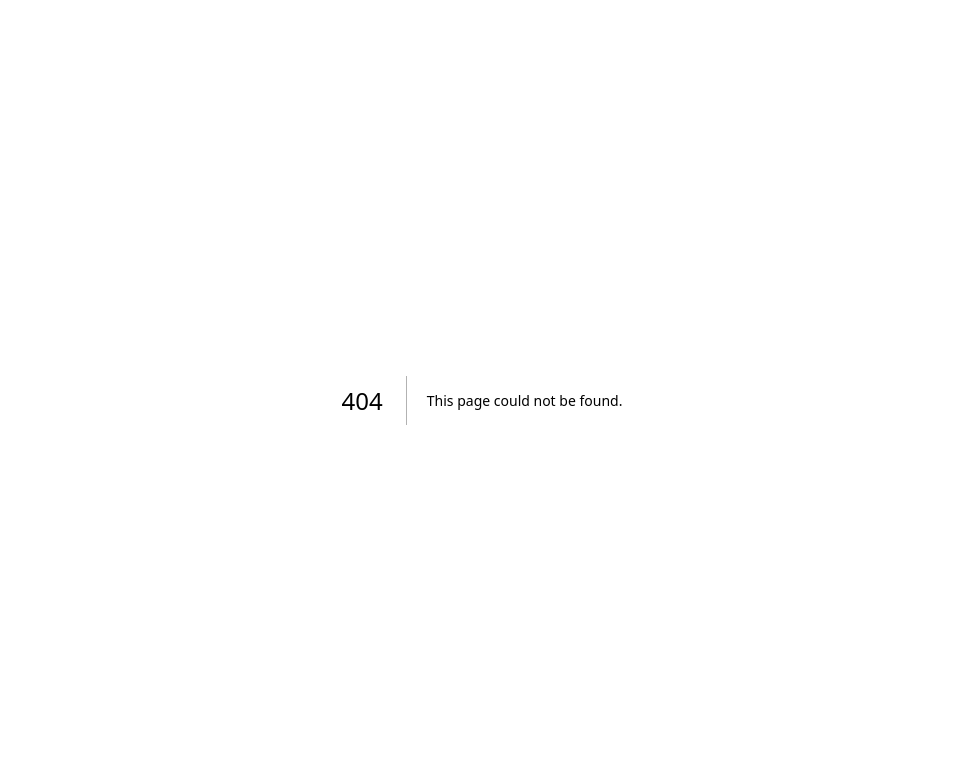
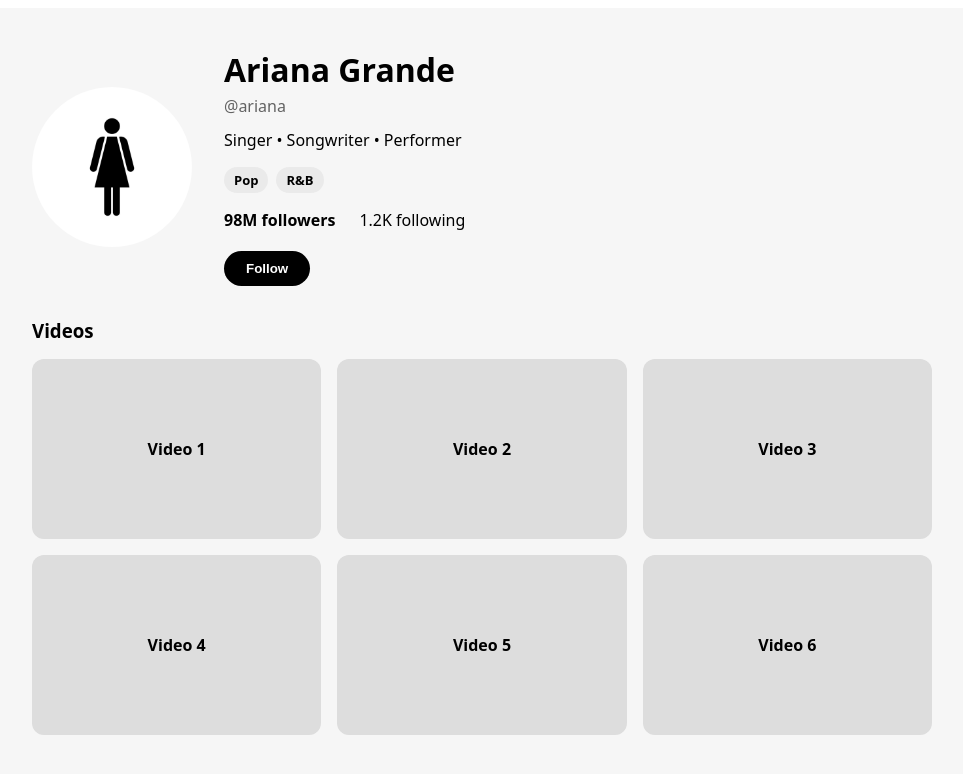
Before and after one commit to mejiasergio2002-max/BandMate, a Next.js app: page /profile in a window 1280 px wide. Before the commit this address had no page. Shown: the top 774 px of the page, without its empty margins (158-1121 px from the left). Built offline with nearby package versions, Linux system fonts and the light colour scheme.

Commit message:
Add initial profile page

```diff
--- /dev/null
+++ b/app/profile/page.tsx
@@ -0,0 +1,138 @@
+'use client'
+
+import { useState } from 'react'
+
+export default function ProfilePage() {
+  const [isFollowing, setIsFollowing] = useState(false)
+
+  const profile = {
+    name: 'Ariana Grande',
+    username: '@ariana',
+    avatar: '/feed/ariana.jpg',
+    bio: 'Singer • Songwriter • Performer',
+    genres: ['Pop', 'R&B'],
+    followers: '98M',
+    following: '1.2K',
+  }
+
+  return (
+    <div
+      style={{
+        minHeight: '100vh',
+        background: '#f6f6f6',
+        fontFamily: 'system-ui, -apple-system',
+      }}
+    >
+      <div
+        style={{
+          maxWidth: 900,
+          margin: '0 auto',
+          padding: '40px 24px',
+        }}
+      >
+        {/* HEADER */}
+        <div
+          style={{
+            display: 'flex',
+            gap: 32,
+            alignItems: 'center',
+            marginBottom: 32,
+          }}
+        >
+          {/* AVATAR */}
+          <img
+            src={profile.avatar}
+            alt={profile.name}
+            style={{
+              width: 160,
+              height: 160,
+              borderRadius: '50%',
+              objectFit: 'cover',
+              background: '#ddd',
+            }}
+          />
+
+          {/* INFO */}
+          <div style={{ flex: 1 }}>
+            <h1 style={{ margin: 0 }}>{profile.name}</h1>
+
+            <div style={{ opacity: 0.6, marginTop: 4 }}>
+              {profile.username}
+            </div>
+
+            <p style={{ marginTop: 12 }}>{profile.bio}</p>
+
+            {/* GENRES */}
+            <div style={{ display: 'flex', gap: 8, marginTop: 8 }}>
+              {profile.genres.map((genre) => (
+                <span
+                  key={genre}
+                  style={{
+                    padding: '4px 10px',
+                    borderRadius: 999,
+                    background: '#eaeaea',
+                    fontSize: 13,
+                    fontWeight: 600,
+                  }}
+                >
+                  {genre}
+                </span>
+              ))}
+            </div>
+
+            {/* STATS */}
+            <div style={{ display: 'flex', gap: 24, marginTop: 16 }}>
+              <strong>{profile.followers} followers</strong>
+              <span>{profile.following} following</span>
+            </div>
+
+            {/* ACTION */}
+            <button
+              onClick={() => setIsFollowing(!isFollowing)}
+              style={{
+                marginTop: 20,
+                padding: '10px 22px',
+                borderRadius: 999,
+                border: 'none',
+                background: isFollowing ? '#ddd' : '#000',
+                color: isFollowing ? '#000' : '#fff',
+                fontWeight: 600,
+                cursor: 'pointer',
+              }}
+            >
+              {isFollowing ? 'Following' : 'Follow'}
+            </button>
+          </div>
+        </div>
+
+        {/* CONTENT */}
+        <h3 style={{ marginBottom: 16 }}>Videos</h3>
+
+        <div
+          style={{
+            display: 'grid',
+            gridTemplateColumns: 'repeat(auto-fill, minmax(220px, 1fr))',
+            gap: 16,
+          }}
+        >
+          {[1, 2, 3, 4, 5, 6].map((i) => (
+            <div
+              key={i}
+              style={{
+                height: 180,
+                borderRadius: 12,
+                background: '#ddd',
+                display: 'flex',
+                alignItems: 'center',
+                justifyContent: 'center',
+                fontWeight: 600,
+              }}
+            >
+              Video {i}
+            </div>
+          ))}
+        </div>
+      </div>
+    </div>
+  )
+}
```
